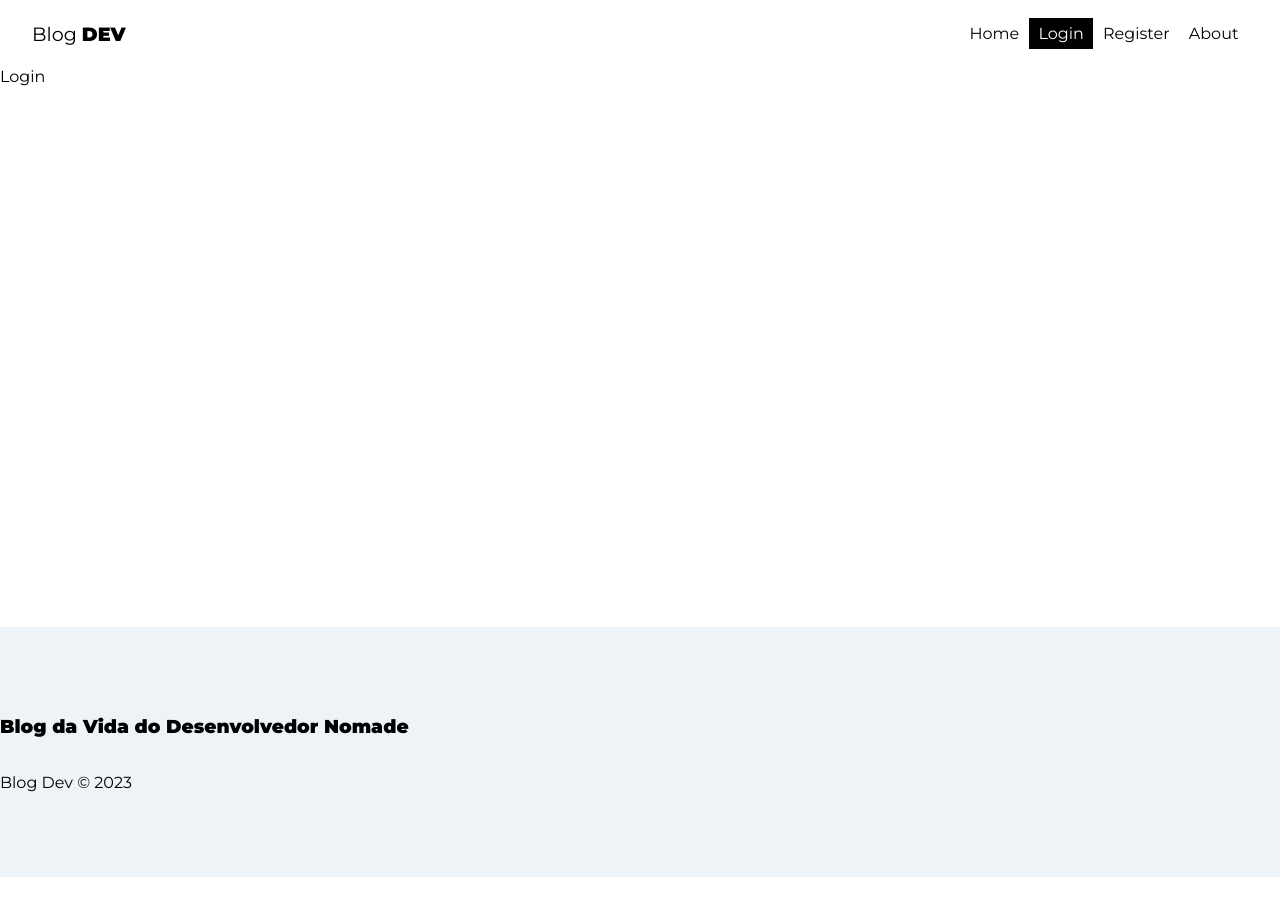
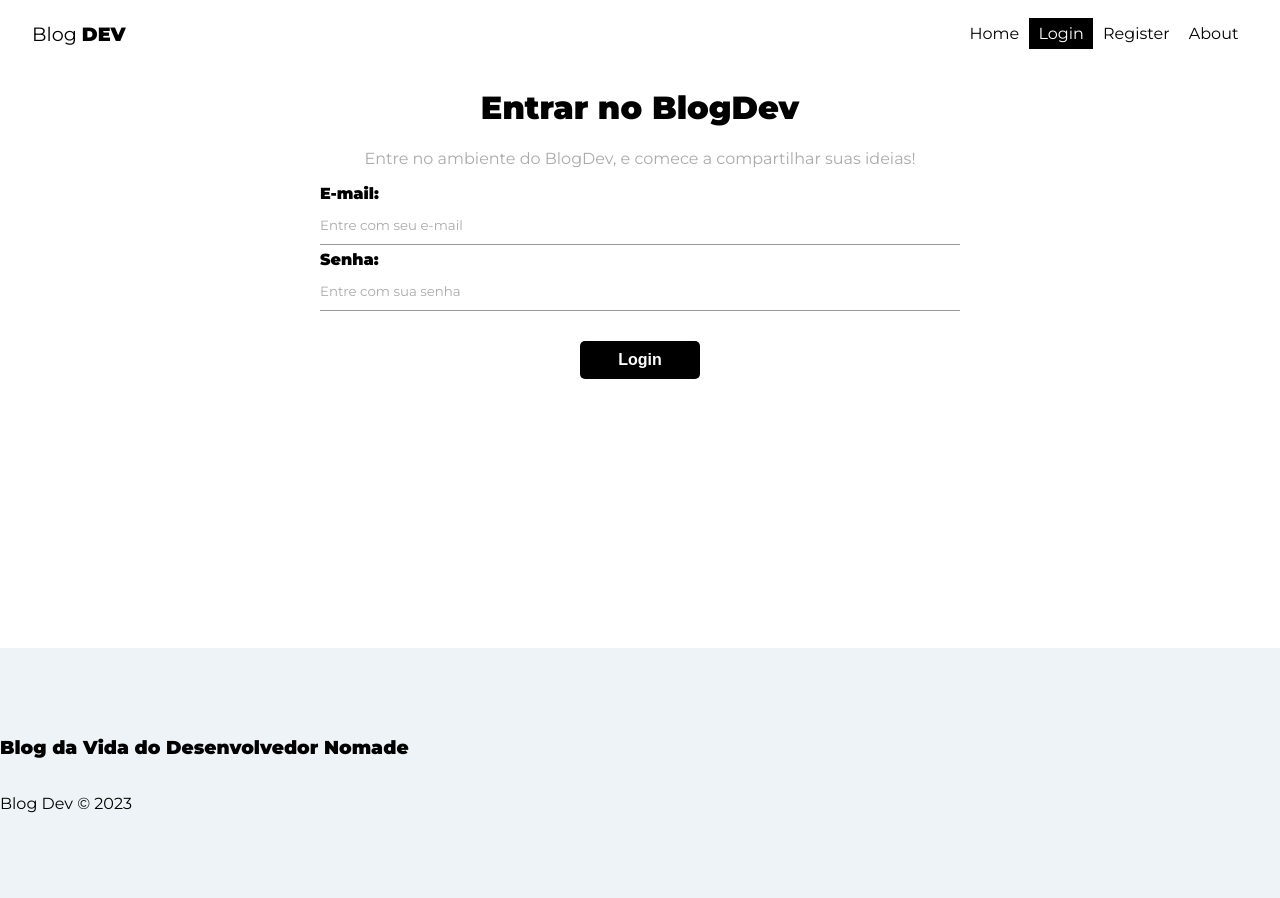
Before and after one commit to lemuelpires/blogDev_f3m_Lemuel, a React (Vite) app in the folder front-blogdev/: page /login in a window 1280 px wide. Before the commit the page ends 877 px from the top, so only its background shows below. Built offline with nearby package versions, Linux system fonts and the light colour scheme; no server answers.

Commit message:
Aula0512 Sistema de Login com segurança de rotas

```diff
--- a/front-blogdev/src/components/Navbar.jsx
+++ b/front-blogdev/src/components/Navbar.jsx
@@ -1,5 +1,5 @@
 import React from 'react'
-import { NavLink } from 'react-router-dom'
+import { NavLink, useNavigate } from 'react-router-dom'
 import { userAuthentication } from '../hooks/userAuthentication'
 import { useAuthValue } from '../context/AuthContext'
 import styles from './Navbar.module.css'
@@ -8,6 +8,7 @@ import styles from './Navbar.module.css'
 const Navbar = () => {
   const { user } = useAuthValue()
   const { logout } = userAuthentication()
+  const navigate = useNavigate()
   return (
     <>
       <nav className={styles.navbar}>
--- a/front-blogdev/src/hooks/userAuthentication.jsx
+++ b/front-blogdev/src/hooks/userAuthentication.jsx
@@ -61,8 +61,37 @@ export const userAuthentication = () =>{
     }
 
     const logout = () =>{
+
         checkIfIsCancelled()
         signOut(auth)
+    }
+
+    const login = async (data) =>{
+        checkIfIsCancelled()
+
+        setLoading(true)
+        setError(false)
+
+        try{
+            await signInWithEmailAndPassword(auth, data.email, data.password)
+            setLoading(false)
+        }catch(error){
+            console.error(error.message)
+            console.table(typeof error.message)
+
+            let systemErrorMessage
+
+            if(error.message.includes("invalid-login-credentials")){
+                systemErrorMessage = "Este usuário não está cadastrado"
+            }else if(error.message.includes("wrong-password")){
+                systemErrorMessage = "Há erro com suas credenciais."
+            }else{
+                systemErrorMessage = "Ocorreu um error, tente novamente mais tarde"
+            }
+
+            setLoading(false)
+            setError(systemErrorMessage)
+        }
     }
 
     useEffect(() => {
@@ -74,6 +103,7 @@ export const userAuthentication = () =>{
         createUser,
         error,
         loading,
-        logout
+        logout,
+        login
     }
 }
--- a/front-blogdev/src/pages/Login/Login.jsx
+++ b/front-blogdev/src/pages/Login/Login.jsx
@@ -1,8 +1,64 @@
 import React from 'react'
+import styles from './Login.module.css'
+import { useState, useEffect } from 'react'
+import { userAuthentication } from '../../hooks/userAuthentication'
+import { useNavigate } from 'react-router-dom'
+const Login = () => {
+  const [email, setEmail] = useState('')
+  const [password, setPassword] = useState('')
+  const [error, setError] = useState('')
 
-const Login = () => {
+  const { login, error: authError, loading } = userAuthentication()
+  const navigate = useNavigate()
+
+  const handlerSubmit = async (e) => {
+    e.preventDefault()
+    setError('')
+    const user = {
+      email,
+      password
+    }
+    const res = await login(user)
+
+    console.table(res)
+    navigate("/post/create")
+  }
+
+  useEffect(() => {
+    if (authError) {
+      setError(authError)
+    }
+  }, [authError])
   return (
-    <div>Login</div>
+    <div className={styles.login}>
+      <h1>Entrar no BlogDev</h1>
+      <p>Entre no ambiente do BlogDev, e comece a compartilhar suas ideias!</p>
+    <form onSubmit={handlerSubmit}>
+      <label>
+        <span>E-mail: </span>
+        <input
+          type="email"
+          name="email"
+          required
+          value={email}
+          onChange={(e) => setEmail(e.target.value)}
+          placeholder="Entre com seu e-mail"></input>
+      </label>
+      <label>
+        <span>Senha: </span>
+        <input
+          type="password"
+          name="password"
+          required
+          value={password}
+          onChange={(e) => setPassword(e.target.value)}
+          placeholder="Entre com sua senha"></input>
+      </label>
+      {!loading && <button className="btn">Login</button>}
+      {loading && <button className="btn" disabled>Aguarde...</button>}
+      {error && <p className='error'>{error}</p>}
+    </form>
+  </div>
   )
 }
 
--- a/front-blogdev/src/pages/Login/Login.module.css
+++ b/front-blogdev/src/pages/Login/Login.module.css
@@ -0,0 +1,7 @@
+.login{
+    text-align: center;
+}
+
+.login p{
+    color: #aaa;
+}
```
